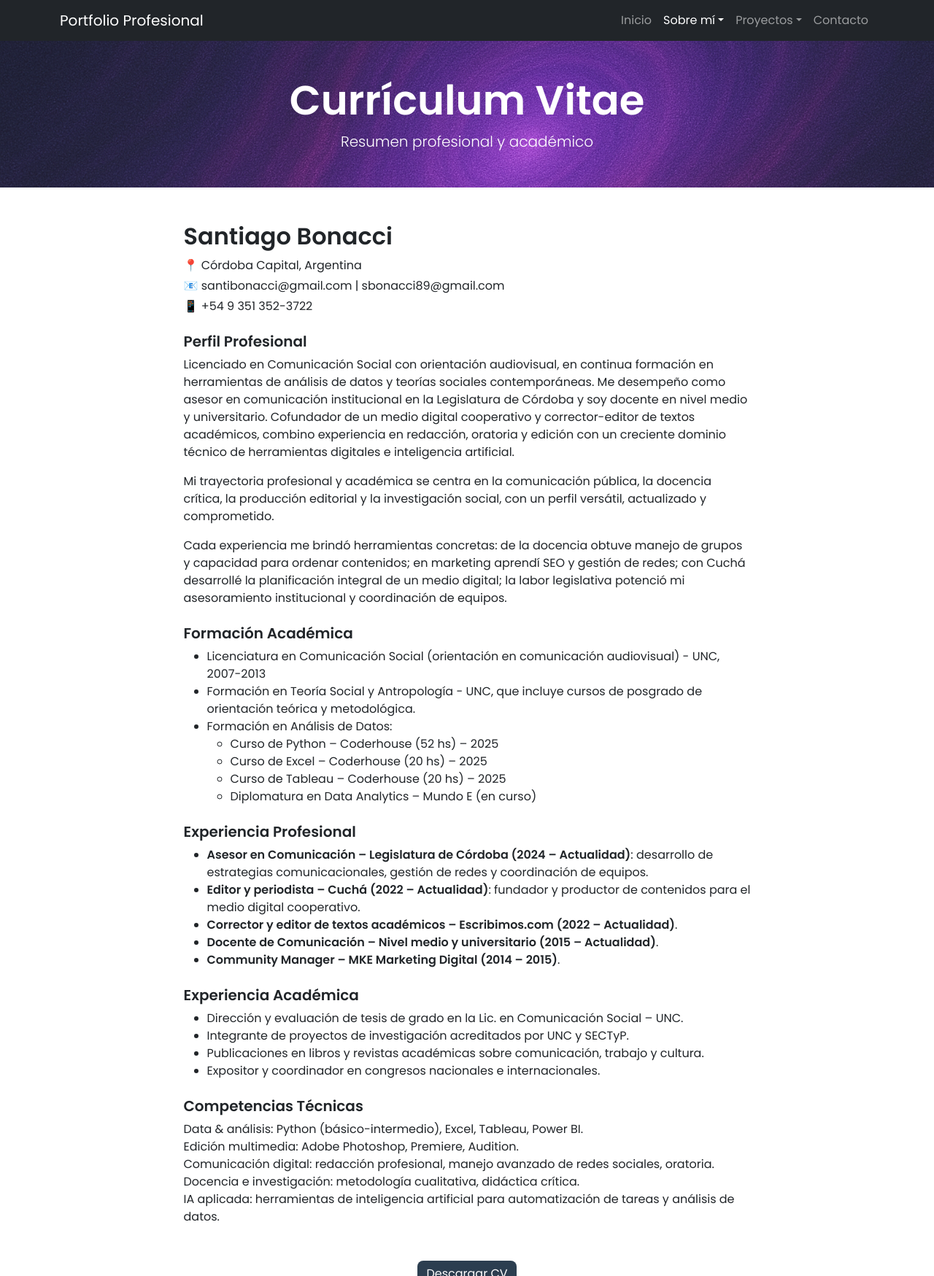
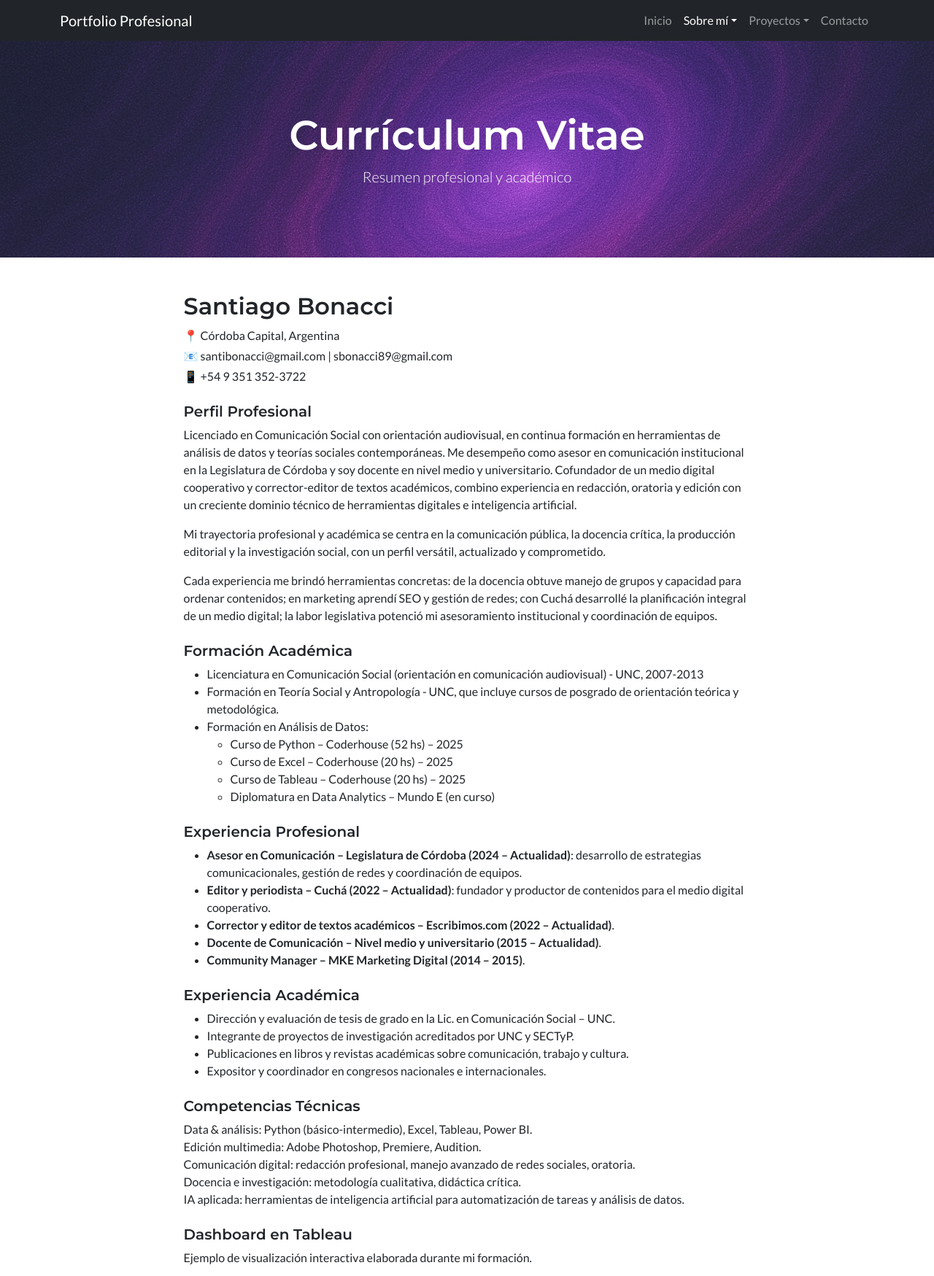
Before and after one commit to sbonacci33/mi_portfolio, a Flask app: page /cv in a window 1280 px wide. Shown: the top 1749 px of the page at 73% size. Run offline with Flask 3, Linux system fonts and the light colour scheme; some libraries are stand-ins or nearby versions.

Commit message:
Actualizar estilos y encabezados

```diff
--- a/static/style.css
+++ b/static/style.css
@@ -1,12 +1,17 @@
 /* Estilo general */
 body {
-    font-family: 'Poppins', 'Segoe UI', Tahoma, Geneva, Verdana, sans-serif;
+    font-family: 'Lato', 'Segoe UI', Tahoma, Geneva, Verdana, sans-serif;
     scroll-behavior: smooth;
+}
+
+/* Tipografía para títulos */
+h1, h2, h3, h4, h5, h6 {
+    font-family: 'Montserrat', 'Segoe UI', Tahoma, Geneva, Verdana, sans-serif;
+    font-weight: bold;
 }
 
 /* Efecto hover para tarjetas */
 .card {
-    transition: all 0.3s ease-in-out;
     border-radius: 12px;
     overflow: hidden;
     box-shadow: 0 2px 8px rgba(0, 0, 0, 0.1);
@@ -14,6 +19,7 @@ body {
 
 .card:hover {
     transform: translateY(-6px) scale(1.01);
+    transition: transform 0.3s ease-in-out, box-shadow 0.3s ease-in-out;
     box-shadow: 0 10px 20px rgba(0, 0, 0, 0.15);
 }
 
@@ -45,9 +51,11 @@ body {
     color: #fff;
 }
 
-/* Encabezados */
-h1, h2, h5 {
-    font-weight: bold;
+/* Estilo general para encabezados con imagen */
+.page-header {
+    padding: 6rem 0;
+    background-size: cover;
+    background-position: center;
 }
 
 
--- a/templates/articulos.html
+++ b/templates/articulos.html
@@ -2,7 +2,7 @@
 {% block content %}
 
 <!-- Header con fondo -->
-<header class="py-5 text-white text-center" style="background-image: url('{{ url_for('static', filename='assets/fondo3.png') }}'); background-size: cover; background-position: center;">
+<header class="page-header text-white text-center" style="background-image: url('{{ url_for('static', filename='assets/fondo3.png') }}');">
     <div class="container px-5">
         <h1 class="display-4 fw-bolder">Artículos Académicos</h1>
         <p class="lead mb-0">Investigación, comunicación y análisis del espacio público</p>
--- a/templates/base.html
+++ b/templates/base.html
@@ -13,8 +13,8 @@
         <!-- Bootstrap Icons -->
         <link href="https://cdn.jsdelivr.net/npm/bootstrap-icons@1.4.1/font/bootstrap-icons.css" rel="stylesheet" />
 
-        <!-- Fuente Google -->
-        <link href="https://fonts.googleapis.com/css2?family=Poppins:wght@300;400;600&display=swap" rel="stylesheet">
+        <!-- Fuentes Google -->
+        <link href="https://fonts.googleapis.com/css2?family=Montserrat:wght@400;600&family=Lato:wght@300;400;700&display=swap" rel="stylesheet">
 
         <!-- Estilos personalizados -->
         <link href="{{ url_for('static', filename='css/styles.css') }}" rel="stylesheet" />
--- a/templates/contacto.html
+++ b/templates/contacto.html
@@ -2,7 +2,7 @@
 {% block content %}
 
 <!-- Encabezado con fondo -->
-<header class="py-5 text-white" style="background-image: url('{{ url_for('static', filename='assets/fondo2.png') }}'); background-size: cover; background-position: center;">
+<header class="page-header text-white" style="background-image: url('{{ url_for('static', filename='assets/fondo2.png') }}');">
     <div class="container px-5 text-center">
         <h1 class="display-4 fw-bold">Información de contacto</h1>
         <p class="lead">¿Querés escribirme, consultarme o conectar profesionalmente?</p>
--- a/templates/cucha.html
+++ b/templates/cucha.html
@@ -2,7 +2,7 @@
 {% block content %}
 
 <!-- Header -->
-<header class="py-5 text-white text-center" style="background-image: url('{{ url_for('static', filename='assets/fondo6.png') }}'); background-size: cover; background-position: center;">
+<header class="page-header text-white text-center" style="background-image: url('{{ url_for('static', filename='assets/fondo6.png') }}');">
     <div class="container px-5">
         <h1 class="display-4 fw-bolder">Cuchá</h1>
         <p class="lead mb-0">Historias, análisis y mirada crítica sobre Córdoba</p>
--- a/templates/cv.html
+++ b/templates/cv.html
@@ -1,6 +1,6 @@
 {% extends "base.html" %}
 {% block content %}
-<header class="py-5 text-white text-center" style="background-image: url('{{ url_for('static', filename='assets/fondo10.png') }}'); background-size: cover; background-position: center;">
+<header class="page-header text-white text-center" style="background-image: url('{{ url_for('static', filename='assets/fondo10.png') }}');">
     <div class="container px-5">
         <h1 class="display-4 fw-bolder">Currículum Vitae</h1>
         <p class="lead mb-0">Resumen profesional y académico</p>
@@ -59,6 +59,12 @@
                 Docencia e investigación: metodología cualitativa, didáctica crítica.<br>
                 IA aplicada: herramientas de inteligencia artificial para automatización de tareas y análisis de datos.</p>
 
+                <h5 class="fw-bold mt-4">Dashboard en Tableau</h5>
+                <p class="mb-3">Ejemplo de visualización interactiva elaborada durante mi formación.</p>
+                <div class="ratio ratio-16x9 mb-4">
+                    <iframe src="https://public.tableau.com/views/RegionalSampleWorkbook/Flights?:showVizHome=no" allowfullscreen></iframe>
+                </div>
+
                 <div class="text-center mt-5">
                     <a class="btn btn-primary" href="{{ url_for('static', filename='docs/Currículum 2025.pdf') }}" download>Descargar CV</a>
                 </div>
--- a/templates/index.html
+++ b/templates/index.html
@@ -1,7 +1,7 @@
 {% extends "base.html" %}
 {% block content %}
 <!-- Header personalizado -->
-<header class="py-5" style="background: linear-gradient(rgba(255,255,255,0.5), rgba(255,255,255,0.5)), url('{{ url_for('static', filename='assets/fondo1.png') }}') center center / cover no-repeat;">
+<header class="page-header" style="background: linear-gradient(rgba(255,255,255,0.5), rgba(255,255,255,0.5)), url('{{ url_for('static', filename='assets/fondo1.png') }}') center center / cover no-repeat;">
     <div class="container px-5">
         <div class="row gx-5 justify-content-center">
             <div class="col-lg-8">
--- a/templates/sintesis.html
+++ b/templates/sintesis.html
@@ -1,7 +1,7 @@
 {% extends "base.html" %}
 {% block content %}
 
-<header class="py-5 text-white text-center" style="background-image: url('{{ url_for('static', filename='assets/fondo3.png') }}'); background-size: cover; background-position: center;">
+<header class="page-header text-white text-center" style="background-image: url('{{ url_for('static', filename='assets/fondo3.png') }}');">
     <div class="container px-5">
         <h1 class="display-4 fw-bolder">Síntesis Estratégica</h1>
         <p class="lead mb-0">Comunicación, datos y estrategia en un solo lugar</p>
--- a/templates/sobre_mi.html
+++ b/templates/sobre_mi.html
@@ -1,7 +1,7 @@
 {% extends "base.html" %}
 {% block content %}
 
-<header class="py-5 text-white" style="background: url('{{ url_for('static', filename='assets/fondo8.png') }}') center center / cover no-repeat;">
+<header class="page-header text-white" style="background: url('{{ url_for('static', filename='assets/fondo8.png') }}') center center / cover no-repeat;">
     <div class="container px-5 text-center">
         <h1 class="display-4 fw-bolder">Sobre mí</h1>
         <p class="lead">Un recorrido personal y profesional</p>
--- a/templates/trabajos.html
+++ b/templates/trabajos.html
@@ -2,7 +2,7 @@
 {% block content %}
 
 <!-- Header con fondo -->
-<header class="py-5 text-white text-center" style="background-image: url('{{ url_for('static', filename='assets/fondo7.png') }}'); background-size: cover; background-position: center;">
+<header class="page-header text-white text-center" style="background-image: url('{{ url_for('static', filename='assets/fondo7.png') }}');">
     <div class="container px-5">
         <h1 class="display-4 fw-bolder">Trabajos de Análisis de Datos</h1>
         <p class="lead mb-0">Aplicaciones reales con Excel, Python, visualización y estrategia</p>
```
